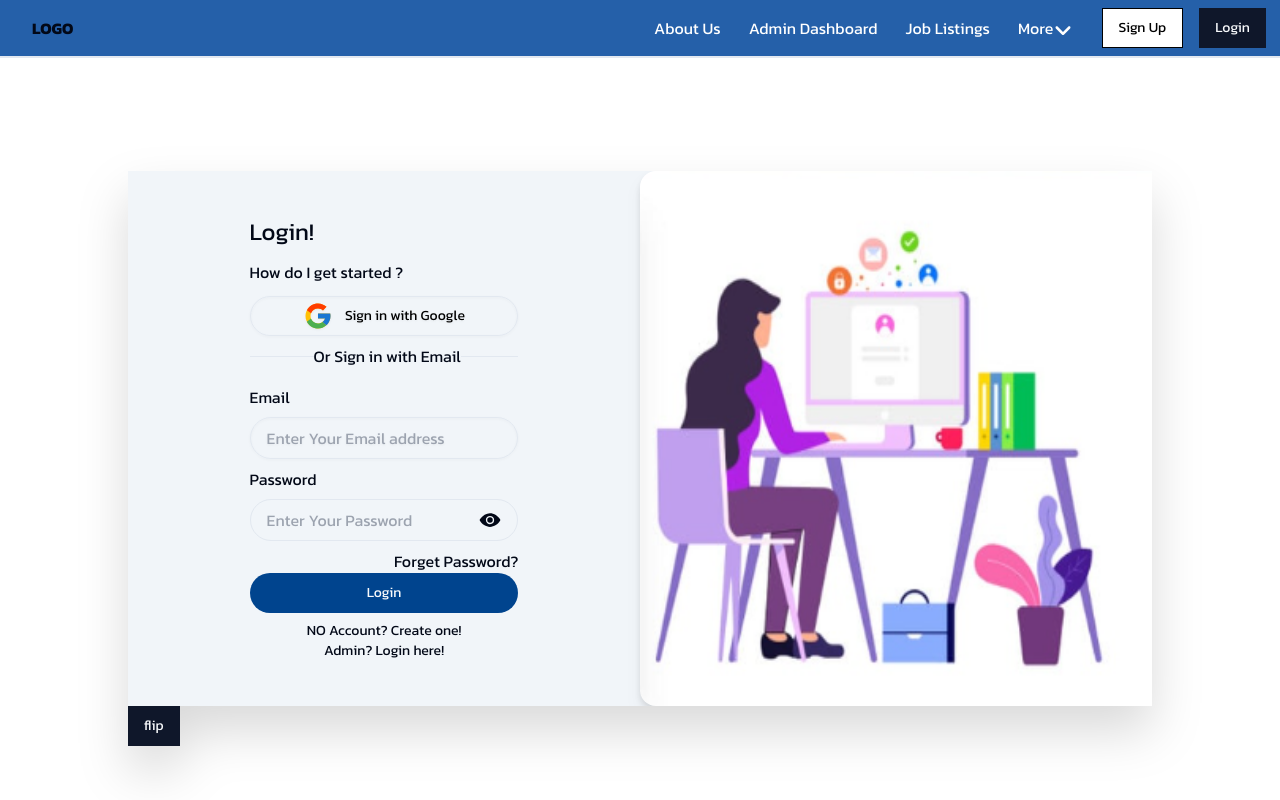
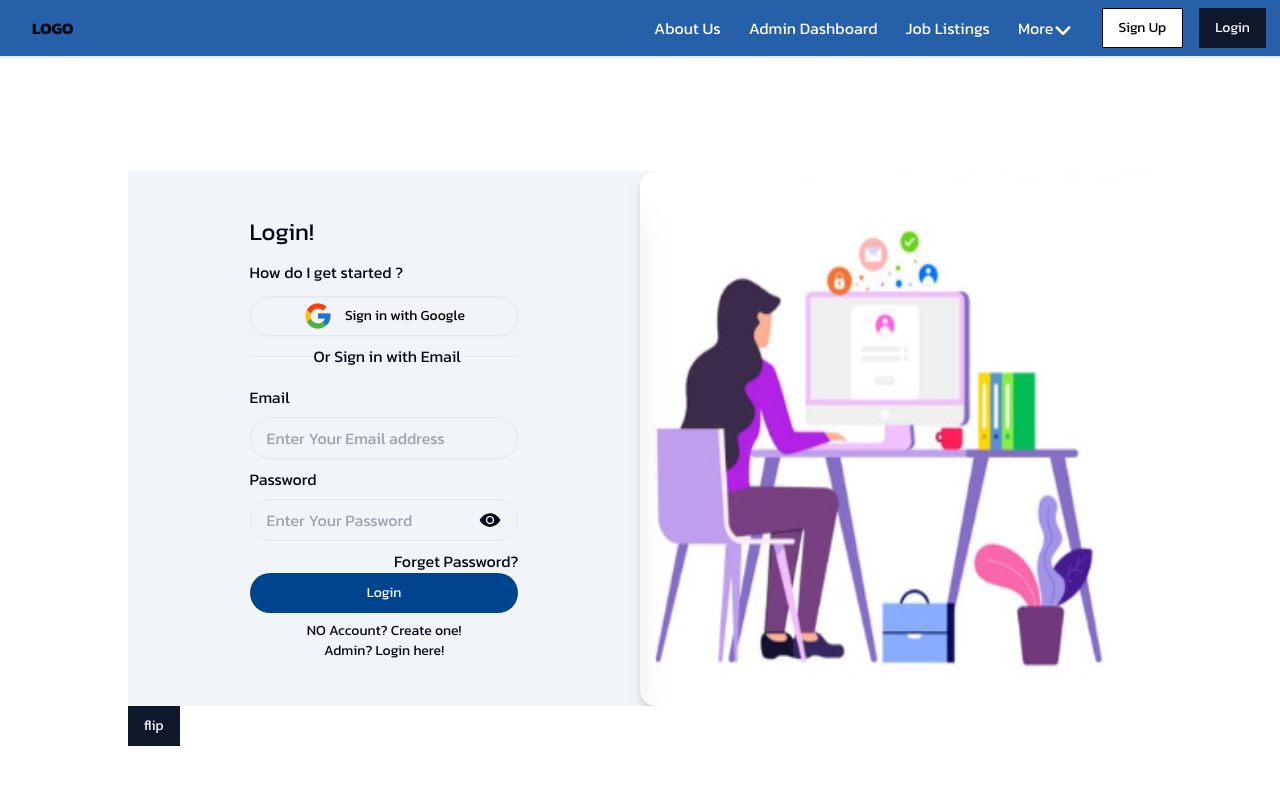
Before and after one commit to Babithkp/Placement-cell-NextJS, a Next.js app: page /signing in a window 1280 px wide. Shown: the top 800 px of the page. Built offline with nearby package versions, Linux system fonts and the light colour scheme; no server answers; what tailwindcss-3d would draw is missing.

Commit message:
bug fixed

```diff
--- a/src/app/signing/page.tsx
+++ b/src/app/signing/page.tsx
@@ -1,8 +1,12 @@
 import CardContainer from "@/components/login/CardContainer";
-export default function Page() {
+import React from "react";
+import { Suspense } from "react";
+export default function page() {
   return (
-    <div className="flex items-center justify-center rounded-3xl drop-shadow-2xl" >
-      <CardContainer/>
-    </div>
+    <Suspense fallback={<p>Loading...</p>}>
+      <div className='drop-shadow-2xl" flex items-center justify-center rounded-3xl'>
+        <CardContainer />
+      </div>
+    </Suspense>
   );
 }
--- a/src/components/login/SiginForm.tsx
+++ b/src/components/login/SiginForm.tsx
@@ -7,7 +7,7 @@ import Sigin from "./Sigin";
 import SignUp from "./SignUp";
 import { useSearchParams } from "next/navigation";
 
-export default function SiginForm({onclicks}:any) {
+export default function SiginForm({ onclicks }: any) {
   const params = useSearchParams();
   const [sliderState, setSliderState] = useState(false);
   const path = params.get("sign");
@@ -27,18 +27,21 @@ export default function SiginForm({onclicks}:any) {
     <div className=" relative flex w-full  bg-slate-100 drop-shadow-2xl">
       <div
         className={clsx(
-          "absolute right-0 z-10 h-full w-[50%] transform drop-shadow-lg  duration-1000 ease-out ",
+          "absolute right-0 z-10 h-full w-[50%] drop-shadow-lg duration-1000  ease-out transform ",
           sliderState && "-translate-x-[100%]",
         )}
       >
         <Image
-          className={clsx("h-full w-full  ",sliderState ? "rounded-r-2xl ":"rounded-l-2xl" )}
+          className={clsx(
+            "h-full w-full  ",
+            sliderState ? "rounded-r-2xl " : "rounded-l-2xl",
+          )}
           src={image}
           alt="logging"
         />
       </div>
-      <Sigin onClicks={changeSlider} />
-      <SignUp onClicks={changeSlider} onclicking={onclicks}/>
+        <Sigin onClicks={changeSlider} />
+        <SignUp onClicks={changeSlider} onclicking={onclicks} />
     </div>
   );
 }
--- a/src/components/login/UserRegister.tsx
+++ b/src/components/login/UserRegister.tsx
@@ -1,5 +1,5 @@
 "use client";
-import React, { useEffect, useRef, useState } from "react";
+import React, { useRef, useState } from "react";
 import { Button } from "../ui/button";
 import { IoCloudUpload } from "react-icons/io5";
 import { SubmitHandler, useForm } from "react-hook-form";
```
